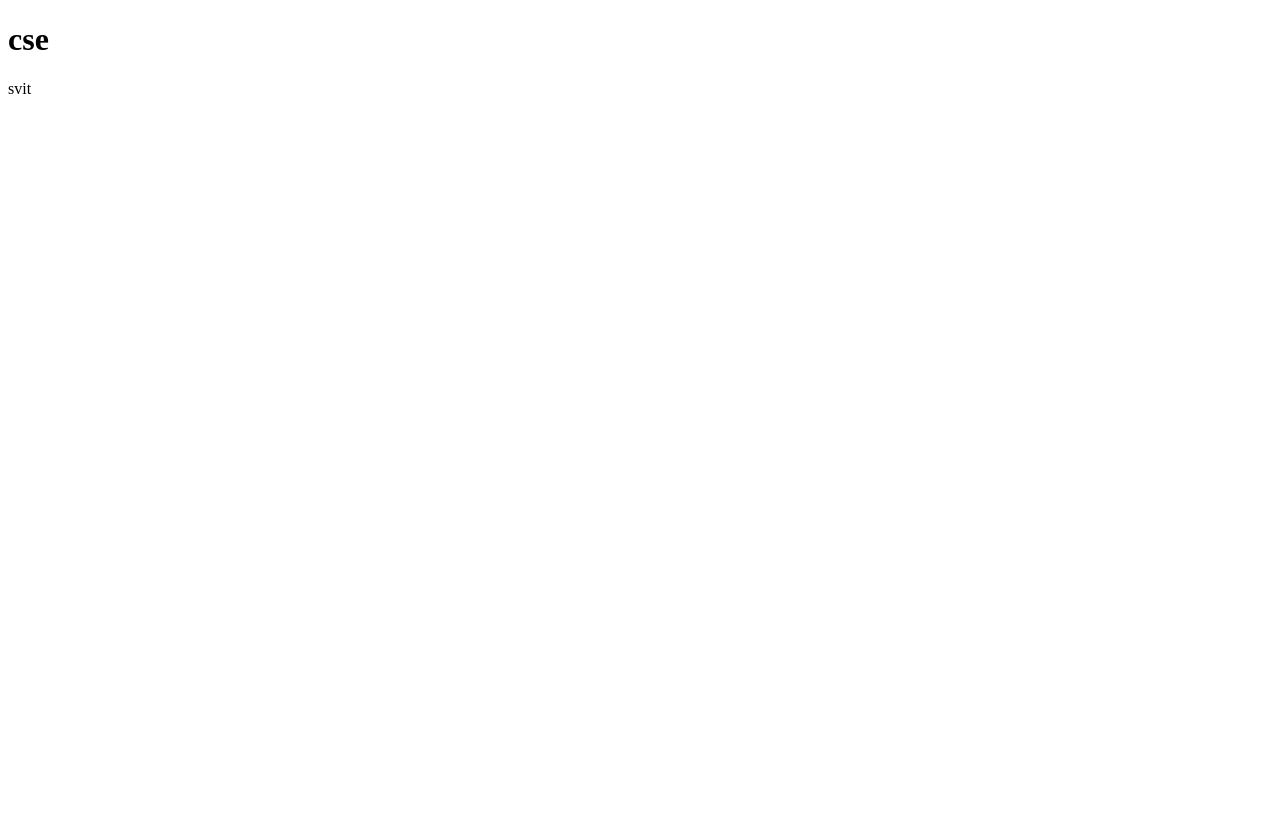
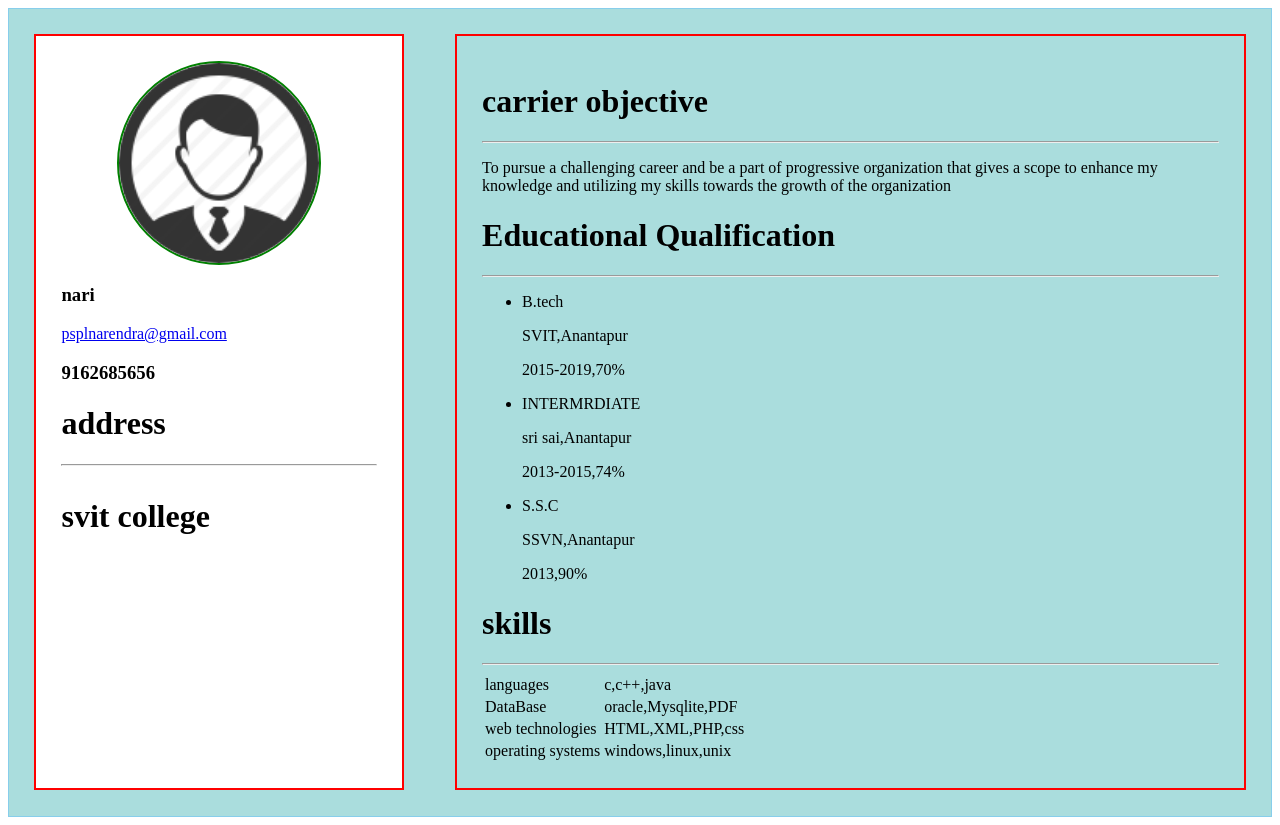
Before and after one commit to NARENDRAPASAVALA/resumebuilding-hi, a plain HTML site: page index.html in a window 1280 px wide. Before the commit the page ends 800 px from the top, so only its background shows below. Drawn offline with Linux system fonts and the light colour scheme.

Commit message:
adding files

```diff
--- /dev/null
+++ b/data.json
@@ -0,0 +1,48 @@
+{
+  "basics":{
+    "name":"narendra",
+    "photo":"cse3.png",
+    "email":"psplnarendra@gmail.com",
+    "mobileno":"2346567891",
+    "address":"svit college"
+  },
+  "career":{
+    "info":"To pursue a challenging career and be a part of progressive organization that gives a scope to enhance my knowledge and utilizing my skills towards the growth of the organization"
+  },
+  "education":[
+    {
+      "degree":"B.tech",
+      "institute":"SVIT,Anantapur",
+      "data":["2015-2019","70%"]
+    },
+    {
+      "degree":"INTERMRDIATE",
+      "institute":"sri sai,Anantapur",
+      "data":["2013-2015","74%"]
+    },
+    {
+      "degree":"S.S.C",
+      "institute":"SSVN,Anantapur",
+      "data":["2013","90%"]
+    }
+  ],
+  "skills":[
+    {
+      "sname":"languages",
+"sdata":["c","c++","java"]
+},
+{
+  "sname":"DataBase",
+"sdata":["oracle","Mysqlite","PDF"]
+},
+{
+  "sname":"web technologies",
+"sdata":["HTML","XML","PHP","css"]
+},
+{
+  "sname":"operating systems",
+"sdata":["windows","linux","unix"]
+}
+
+  ]
+}
--- a/index.html
+++ b/index.html
@@ -3,9 +3,28 @@
   <head>
     <meta charset="utf-8">
     <title>nari</title>
+    <meta name="viewport" content="width=device-width,initial-scale=1.0">
+    <link rel="stylesheet" href="style.css">
   </head>
   <body>
-<h1>cse</h1>
-svit
-  </body>
+<div class="main">
+  <div class="profile">
+<img src="cse3.png" alt="cse3">
+<h3>nari</h3>
+<a href="mailto:psplnarendra@gmail.com">psplnarendra@gmail.com</a>
+  <h3>9162685656</h3>
+  <div class="address">
+    <h1>address<h1>
+      <hr>
+      <p> svit college</p>
+    </hr>
+  </div>
+</div>
+  <div class="content">
+<h1>carrier objective</h1><hr>
+  </div>
+</div>
+<script type="text/javascript" src="main.js">
+</script>
+</body>
 </html>
--- /dev/null
+++ b/main.js
@@ -0,0 +1,61 @@
+function getfile(file,callback) {
+var xhr = new XMLHttpRequest();
+xhr.overrideMimeType("application/json");
+xhr.open("GET",file,true);
+xhr.onreadystatechange=function(){
+  if(xhr.readyState == 4 && xhr.status =="200"){
+    callback(xhr.responseText);
+  }
+};
+xhr.send();
+}
+getfile("data.json",function(text){
+  let data=JSON.parse(text);
+  console.log(data);
+  career(data.career);
+  education(data.education);
+  skill(data.skills);
+})
+var right=document.querySelector(".content");
+function career(car){
+  console.log(car.info);
+  var p=document.createElement("p");
+  p.textContent=car.info;
+  right.appendChild(p);
+}
+function education(edu){
+  var heading=document.createElement("h1");
+  heading.textContent="Educational Qualification";
+  right.appendChild(heading);
+  var hr=document.createElement("hr");
+  right.appendChild(hr);
+  var list=document.createElement("ul");
+  right.appendChild(list);
+  for(var i=0;i<edu.length;i++){
+console.log(edu[i].degree);
+var litem=document.createElement("li");
+litem.textContent=edu[i].degree;
+list.appendChild(litem);
+var inst=document.createElement("p");
+inst.textContent=edu[i].institute;
+list.appendChild(inst);
+var year=document.createElement("p");
+year.textContent=edu[i].data;
+list.appendChild(year);
+}
+}
+function skill(sk){
+  var heading=document.createElement("h1");
+  heading.textContent="skills";
+  right.appendChild(heading);
+  var hr=document.createElement("hr");
+  right.appendChild(hr);
+  var table=document.createElement("table");
+  right.appendChild(table);
+  var table_data="";
+  for(var i=0;i<sk.length;i++)
+  {
+    table_data+="<tr><td>"+sk[i].sname+"</td><td>"+sk[i].sdata+"</td></tr>";
+  }
+  table.innerHTML=table_data;
+}
--- a/style.css
+++ b/style.css
@@ -0,0 +1,60 @@
+.main{
+  background-color:#add;
+  border: 1px solid skyblue;
+  display: flex;
+  flex-direction: row;
+}
+.profile{
+  padding: 2%;
+  margin: 2%;
+  width: 30%;
+  background-color: #fff;
+  border:2px solid red;
+  }
+  .profile img{
+    width:200px;
+    border-radius: 50%;
+  border: 2px solid green;
+  display: block;
+  margin-left: auto;
+  margin-right: auto;
+  }
+  .content{
+    width: 70%;
+    padding:2%;
+    margin: 2%;
+    background-position: #fff;
+    border: 2px solid red;
+}
+@media screen only and (max-width:480px){
+  .main{
+    background-color:#add;
+    border: 1px solid skyblue;
+    display: flex;
+    flex-direction: column;
+    flex-wrap: wrap;
+  }
+  .profile{
+    padding: 2%;
+    margin: 2%;
+    width: 100%;
+    background-color: #fff;
+    border:2px solid red;
+    }
+    .profile img{
+      width:100px;
+      border-radius: 50%;
+    border: 2px solid green;
+    display: block;
+    margin-left: auto;
+    margin-right: auto;
+    }
+    .content{
+      width: 100%;
+      padding:2%;
+      margin: 2%;
+      background-position: #fff;
+      border: 2px solid red;
+  }
+
+}
```
Also changed, not shown: cse3.png (added).
